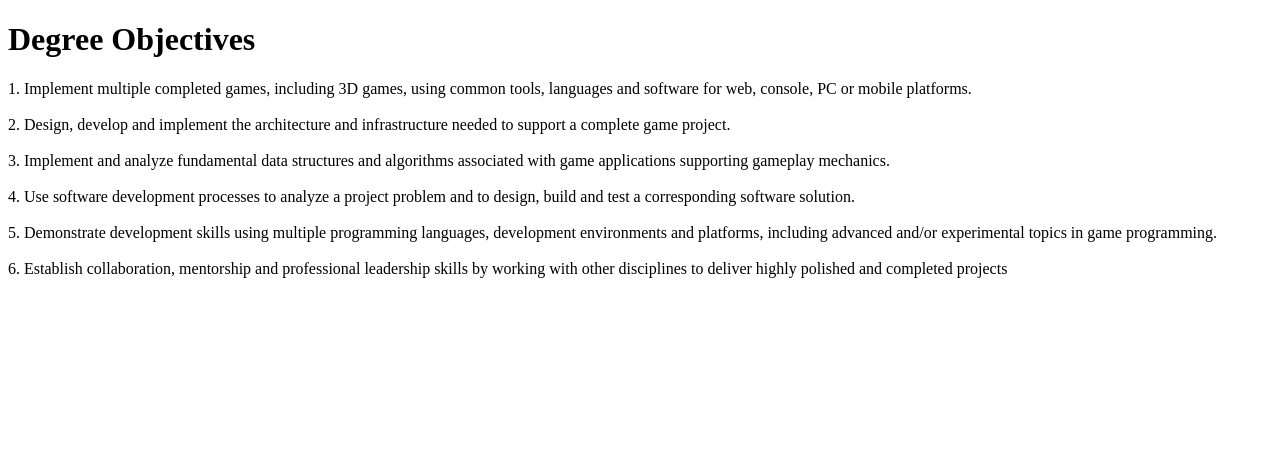
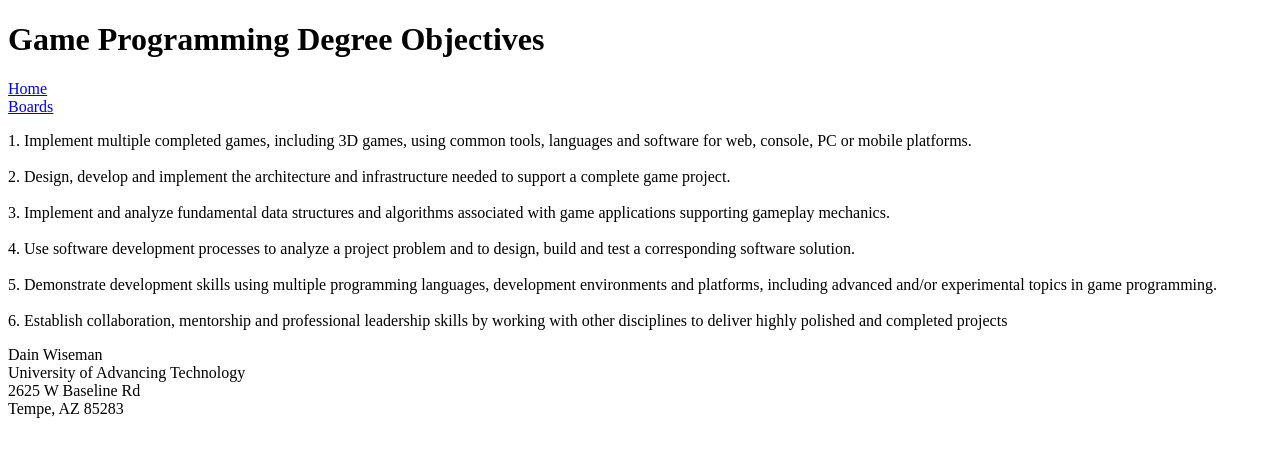
Before and after one commit to WisemanGameStudios/CSC102, a plain HTML site: page boards.html in a window 1280 px wide. Drawn offline with Linux system fonts and the light colour scheme.

Commit message:
Added Nav menu

```diff
--- a/boards.html
+++ b/boards.html
@@ -6,13 +6,24 @@
 
         <!-- This is the header section and it contains information for the browser and search engines -->
         <head>
-            <title>CSC102 Boards Home Page</title>
+            <title>Welcome to my UAT Boards</title>
         </head>
 
 
          <!-- This is the body section and it holds images and text that we want the user to see. -->
         <body>
-            <h1>Degree Objectives</h1>
+
+             <!-- This section will have a menu, logo, or page title -->
+            <header>
+                <h1>Game Programming Degree Objectives</h1>
+                <!-- This will contain our menu -->
+                <nav>
+                    <a href="Index.html">Home</a>
+                    <br>
+                    <a href="boards.html">Boards</a>
+                    <br>
+                </nav>
+            </header>
             <!-- This is the paragraph tag -->
             <p>
                 1. Implement multiple completed games, including 3D games, using common tools, languages and software for web, console, PC or
@@ -36,5 +47,13 @@
                 6. Establish collaboration, mentorship and professional leadership skills by working with other disciplines to deliver highly polished and
                 completed projects
             </p>
+
+            <footer>
+                Dain Wiseman<br>
+                University of Advancing Technology<br>
+                2625 W Baseline Rd<br>
+                Tempe, AZ 85283<br>
+            </footer>
+
         </body>
     </html>
```
Also changed, not shown: Index.html (+25 -6 lines).
